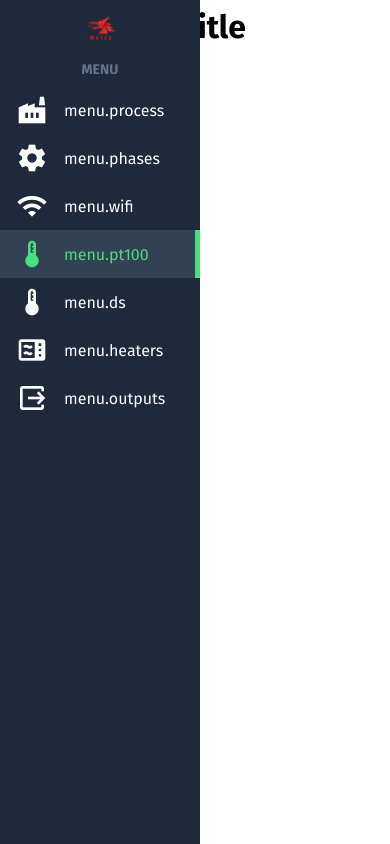
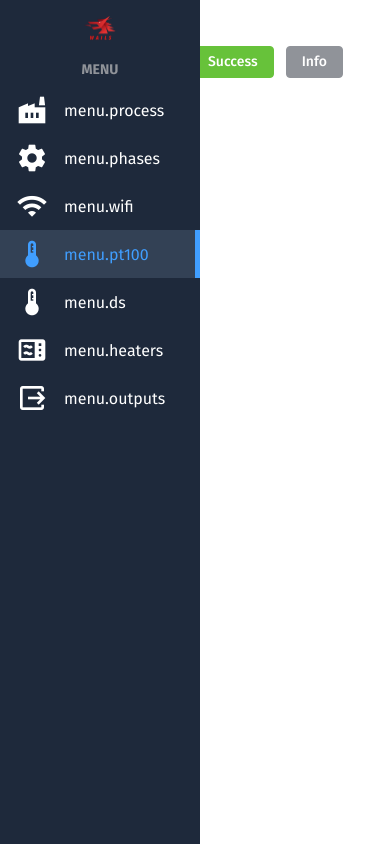
Before and after one commit to a-clap/distillation-gui, a Vue app in the folder frontend/: page /pt100 in a window 390 px wide. Built offline with nearby package versions, Linux system fonts and the light colour scheme.

Commit message:
Simplifying, unifying colors, add taskfile.

```diff
--- a/frontend/package.json
+++ b/frontend/package.json
@@ -9,6 +9,7 @@
     "preview": "vite preview"
   },
   "dependencies": {
+    "element-plus": "^2.3.3",
     "vue": "^3.2.37",
     "vue-i18n": "^9.2.2",
     "vue-router": "^4.1.6"
--- a/frontend/src/App.vue
+++ b/frontend/src/App.vue
@@ -3,20 +3,16 @@ import Sidebar from "./components/Sidebar.vue";
 </script>
 
 <template>
-    <div class="app">
-        <Sidebar/>
-        <router-view/>
-    </div>
+  <div class="app">
+    <Sidebar />
+    <router-view />
+  </div>
 </template>
 
 <style lang="scss">
 :root {
-  --primary: #4ade80;
-  --primary-alt: #22c55e;
-  --grey: #64748b;
-  --dark: #1e293b;
-  --dark-alt: #334155;
-  --light: #ffffff;
+  --sidebar-dark: #1e293b;
+  --sidebar-dark-alt: #334155;
   --sidebar-width: 200px;
 }
 
@@ -27,18 +23,6 @@ import Sidebar from "./components/Sidebar.vue";
   font-family: 'Fira sans', sans-serif;
 }
 
-body {
-  background: var(--light);
-}
-
-button {
-  cursor: pointer;
-  appearance: none;
-  border: none;
-  outline: none;
-  background: none;
-}
-
 .app {
   display: flex;
 
@@ -46,9 +30,6 @@ button {
     flex: 1 1 0;
     padding-left: 0.5rem;
     padding-top: 0.5rem;
-    @media (max-width: 768px) {
-      padding-left: 6rem;
-    }
   }
 }
 </style>
--- a/frontend/src/components/Sidebar.vue
+++ b/frontend/src/components/Sidebar.vue
@@ -11,38 +11,37 @@
     <div class="menu">
       <router-link class="button" to="/">
         <span class="material-icons">factory</span>
-                <span class="text">{{$t('menu.process')}}</span>
+        <span class="text">{{ $t('menu.process') }}</span>
       </router-link>
       <router-link class="button" to="/phases">
         <span class="material-icons">settings</span>
-                <span class="text">{{$t('menu.phases')}}</span>
+        <span class="text">{{ $t('menu.phases') }}</span>
       </router-link>
       <router-link class="button" to="/wifi">
         <span class="material-icons">wifi</span>
-                <span class="text">{{$t('menu.wifi')}}</span>
+        <span class="text">{{ $t('menu.wifi') }}</span>
       </router-link>
       <router-link class="button" to="/pt100">
         <span class="material-icons">thermostat</span>
-                <span class="text">{{$t('menu.pt100')}}</span>
+        <span class="text">{{ $t('menu.pt100') }}</span>
       </router-link>
       <router-link class="button" to="/ds">
         <span class="material-icons">thermostat</span>
-                <span class="text">{{$t('menu.ds')}}</span>
+        <span class="text">{{ $t('menu.ds') }}</span>
       </router-link>
       <router-link class="button" to="/heaters">
         <span class="material-icons">microwave</span>
-                <span class="text">{{$t('menu.heaters')}}</span>
+        <span class="text">{{ $t('menu.heaters') }}</span>
       </router-link>
       <router-link class="button" to="/outputs">
         <span class="material-icons">output</span>
-                <span class="text">{{$t('menu.outputs')}}</span>
+        <span class="text">{{ $t('menu.outputs') }}</span>
       </router-link>
     </div>
   </aside>
 </template>
 
 <style lang="scss" scoped>
-
 aside {
   display: flex;
   flex-direction: column;
@@ -51,8 +50,8 @@ aside {
   min-height: 100vh;
   padding: 1rem;
 
-  color: var(--light);
-  background-color: var(--dark);
+  color: var(--el-color-white);
+  background-color: var(--sidebar-dark);
 
   .logo {
     margin-bottom: 1rem;
@@ -64,12 +63,13 @@ aside {
     }
   }
 
-  h3, .button .text {
+  h3,
+  .button .text {
     opacity: 1;
   }
 
   h3 {
-    color: var(--grey);
+    color: var(--el-color-info);
     font-size: 0.875rem;
     margin-bottom: 0.5rem;
     margin-left: auto;
@@ -90,23 +90,25 @@ aside {
       .material-icons {
         font-size: 2rem;
         margin-right: 1rem;
-        color: var(--light);
+        color: var(--el-color-white);
       }
 
       .text {
-        color: var(--light);
+        color: var(--el-color-white);
       }
 
-      &:hover, &.router-link-exact-active {
-        background-color: var(--dark-alt);
+      &:hover,
+      &.router-link-exact-active {
+        background-color: var(--sidebar-dark-alt);
 
-        .material-icons, .text {
-          color: var(--primary);
+        .material-icons,
+        .text {
+          color: var(--el-color-primary);
         }
       }
 
       &.router-link-exact-active {
-        border-right: 5px solid var(--primary);
+        border-right: 5px solid var(--el-color-primary);
       }
     }
   }
--- a/frontend/src/locales/pl.json
+++ b/frontend/src/locales/pl.json
@@ -29,6 +29,9 @@
     "title": "Konfiguracja grzałek"
   },
   "outputs": {
-    "title": "Konfiguracja wyjść"
+    "title": "Konfiguracja wyjść",
+    "active_level": "Aktywny stan",
+    "active_level_low": "Niski",
+    "active_level_high": "Wysoki"
   }
 }
--- a/frontend/src/types/GPIO.js
+++ b/frontend/src/types/GPIO.js
@@ -1,19 +1,19 @@
-import { GetValues } from "../../wailsjs/go/main/App"
+export class GPIO {
+  name = "";
 
-class Rectangle {
-  constructor(height, width) {
-    this.height = height;
-    this.width = width;
+  constructor(name, activeLow) {
+    this.name = name;
+    this.activeLow = activeLow;
   }
 
-  callGo() {
-    GetValues().then((result) => {
-        result.forEach((elem) => {
-          console.log(elem.name)
-        })
-    })
+  setActiveLevel() {
+    console.log("setting active level " + this.activeLow)
+  }
+
+  setState(newState) {
+    console.log("setting new state" + newState)
   }
 
 }
 
-export {Rectangle}
+// export {GPIO}
--- /dev/null
+++ b/frontend/src/types/PT100.js
@@ -0,0 +1,10 @@
+class PT100 {
+    constructor(name, correction, samples, temperature) {
+        this.name = name || "";
+        this.correction = correction || 0;
+        this.samples = samples || 0;
+        this.temperature = temperature || 0;
+    }
+}
+
+export {PT100}
--- a/frontend/src/views/DS.vue
+++ b/frontend/src/views/DS.vue
@@ -32,13 +32,13 @@ const delayF = reactive({
 </script>
 <template>
     <main class="ds-page">
-        <h1>{{ $t('ds.title') }}</h1>
+        <vm-page-header>{{ $t('ds.title') }}</vm-page-header>
 
         <input v-model="delayF.value" @click="delayF.toggle">
         <Keyboard v-bind="delayF" @enter="delayF.enter" @cancel="delayF.cancel" />
     </main>
 </template>
-<style lang="scss">
+<style lang="scss" scoped>
 input {
     display: block;
     width: 100px;
--- a/frontend/src/views/Outputs.vue
+++ b/frontend/src/views/Outputs.vue
@@ -1,21 +1,52 @@
 <template>
-    <main class="outputs-page">
-        <h1>{{ $t('outputs.title') }}</h1>
+    <main>
+        <h1 style="margin-bottom: 1rem;">{{ $t('outputs.title') }}</h1>
+        <div v-for="(gpio, index) in getGpios" :key="index">
+            <section class="gpio-box">
+                <el-row :gutter="20" align="middle">
+                    <el-col :span="3">
+                        <div> {{ gpio.name }} </div>
+                    </el-col>
+                    <el-col :span="4">
+                        <span>{{ $t('outputs.active_level') }}</span>
+                    </el-col>
+                    <el-col :span="9">
+                        <el-radio-group v-model="gpio.activeLow" size="large">
+                            <el-radio-button label=false> {{ $t('outputs.active_level_low') }}</el-radio-button>
+                            <el-radio-button label=true> {{ $t('outputs.active_level_high') }}</el-radio-button> >
+                        </el-radio-group>
+                    </el-col>
+                </el-row>
+            </section>
+        </div>
     </main>
 </template>
 
 <script setup>
 
-import { reactive, onMounted } from "vue"
-import { Rectangle } from '../types/GPIO.js';
+import { reactive, onMounted, computed } from "vue"
+import { GPIO } from '../types/GPIO.js';
 
-// const gp = reactive({
-// value: GPIO,
-// })
+const gpios = reactive([])
 
 onMounted(() => {
-    let r = new Rectangle(1, 2)
-    r.callGo()
+    gpios.push(new GPIO("blah", false))
+    gpios.push(new GPIO("blah2", true))
+})
+
+const getGpios = computed(() => {
+    console.log(gpios)
+    return gpios;
 })
 
 </script>
+<style lang="scss" scoped>
+.outputs-page {
+    margin-bottom: 2rem;
+}
+
+.gpio-box {
+    font-size: 1.2rem;
+    margin-bottom: 2rem;
+}
+</style>
--- a/frontend/src/views/PT100.vue
+++ b/frontend/src/views/PT100.vue
@@ -1,8 +1,22 @@
 <template>
     <main class="pt100-page">
-        <h1>{{$t('pt100.title')}}</h1>
+        <h1>{{ $t('pt100.title') }}</h1>
+
+        <el-row class="mb-4">
+            <el-button>Default</el-button>
+            <el-button type="primary">Primary</el-button>
+            <el-button type="success">Success</el-button>
+            <el-button type="info">Info</el-button>
+            <el-button type="warning">Warning</el-button>
+            <el-button type="danger">Danger</el-button>
+        </el-row>
     </main>
 </template>
 
 <script setup>
+
+import { PT100 } from '../types/PT100.js';
+
+
+
 </script>
--- a/frontend/src/views/Process.vue
+++ b/frontend/src/views/Process.vue
@@ -1,8 +1,9 @@
 <template>
     <main class="process-page">
-        <h1>{{$t('process.title')}}</h1>
+        <h1>{{ $t('process.title') }}</h1>
     </main>
 </template>
 
 <script setup>
 </script>
+<style lang="scss" scoped></style>
--- a/frontend/tsconfig.json
+++ b/frontend/tsconfig.json
@@ -6,7 +6,10 @@
     "preserveConstEnums": true,
     "sourceMap": true,
     "outFile": "../../built/local/tsc.js",
-      "allowJs": true
+    "allowJs": true,
+    "types": [
+      "element-plus/global"
+    ]
   },
   "exclude": [
     "node_modules",
```
Also changed, not shown: frontend/src/main.js (+9 -1 lines), 2 other files (tests, documents, lock files or other folders). Lines whose indentation alone changed are shown as unchanged.
